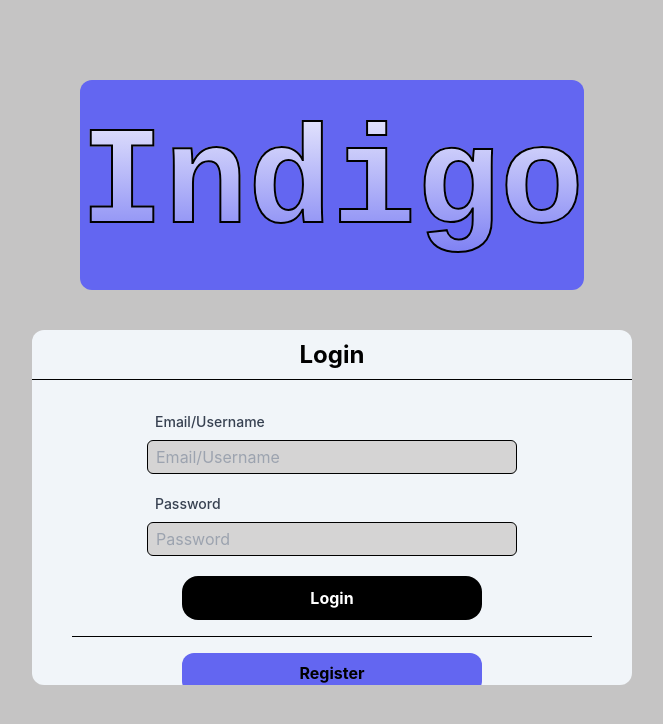
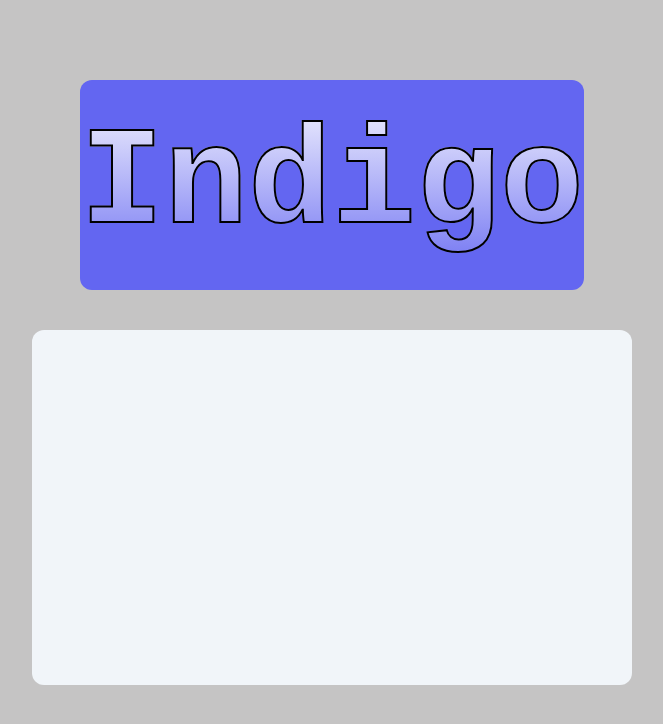
Before and after one commit to 0-Hossam-0/login-system, a React (Vite) app: page /register in a window 1280 px wide. Shown: the top 724 px of the page, without its empty margins (308-971 px from the left). Built offline with nearby package versions, Linux system fonts and the light colour scheme.

Commit message:
Remove content from login panel

```diff
--- a/src/Components/Login.tsx
+++ b/src/Components/Login.tsx
@@ -8,53 +8,6 @@ const Login: React.FC = () => {
   const { getLoadingState, setIsLogin, LoginInputs, setLoadingState, setShowOverlay } = useRegisterAndLoginContext();
   return (
     <div ref={loginPanel}>
-      <div className="flex items-center justify-center h-[50px] dark:border-white border-black border-b ">
-        <p className="dark:text-white text-black font-bold text-2xl">Login</p>
-      </div>
-      <div>
-        <div className="mt-[20px] ">
-          <div className="flex flex-col items-center gap-[20px]">
-            <div className="flex flex-col gap-3 ">
-              <p className="text-red-500 font-bold " ref={LoginMessages.login}></p>
-              {getLoadingState.showLoginLoading && (
-                <div className="inline-block rounded-full text-indigo-600  dark:text-indigo-400 px-4  text-xs font-medium uppercase leading-normal transition duration-150 ease-in-out focus:outline-none focus:ring-0 select-none">
-                  <div role="status" className="inline-block h-3 w-3 mr-2 animate-spin rounded-full border-2 border-solid border-current border-r-transparent align-[-0.125em] motion-reduce:animate-[spin_1.5s_linear_infinite]">
-                    <span className="!absolute !-m-px !h-px !w-px !overflow-hidden !whitespace-nowrap !border-0 !p-0 ![clip:rect(0,0,0,0)]">Loading...</span>
-                  </div>
-                  Loading
-                </div>
-              )}
-              <div className="flex flex-col gap-2">
-                <label className="text-sm font-medium text-gray-700 dark:text-gray-300 ml-2">Email/Username</label>
-                <input type="text" className="w-[370px] rounded-md p-1 pl-2 focus:outline-indigo-500 bg-[#d5d4d4] hover:bg-[#d8d7d7] outline-none border-black border" placeholder="Email/Username" ref={LoginInputs.emailLogin} />
-              </div>
-            </div>
-            <div className="flex flex-col gap-2 mb-5">
-              <label className="text-sm font-medium text-gray-700 dark:text-gray-300 ml-2">Password</label>
-              <input type="password" className="w-[370px] rounded-md p-1 pl-2 focus:outline-indigo-500 bg-[#d5d4d4] hover:bg-[#d8d7d7] outline-none border-black border" placeholder="Password" ref={LoginInputs.passwordLogin} />
-            </div>
-          </div>
-        </div>
-      </div>
-      <div className="flex flex-col gap-4">
-        <div className="flex justify-center ">
-          <div className="buttonDiv w-[300px] rounded-2xl bg-black overflow-hidden">
-            <button className="button login h-11 w-[300px] text-center text-white font-bold rounded-2xl bg-transparent" onClick={() => loginValidation({ LoginInputs, LoginMessages, setLoadingState, setShowOverlay })}>
-              Login
-            </button>
-          </div>
-        </div>
-        <div className="flex justify-center items-center border-black dark:border-white border-t mr-10 ml-10">
-          <button
-            className="bg-indigo-500 p-2 rounded-xl w-[300px] mt-4 hover:bg-indigo-400 font-bold"
-            onClick={() => {
-              setIsLogin(false);
-            }}
-          >
-            Register
-          </button>
-        </div>
-      </div>
     </div>
   );
 };
```
